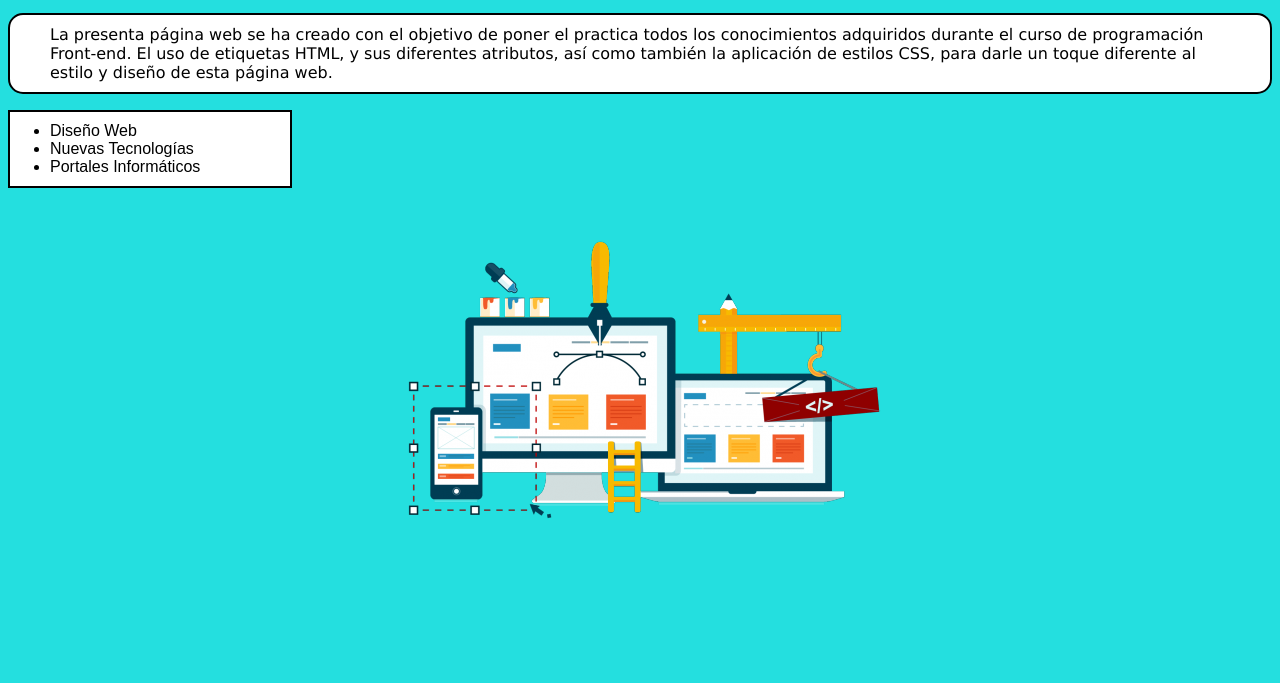
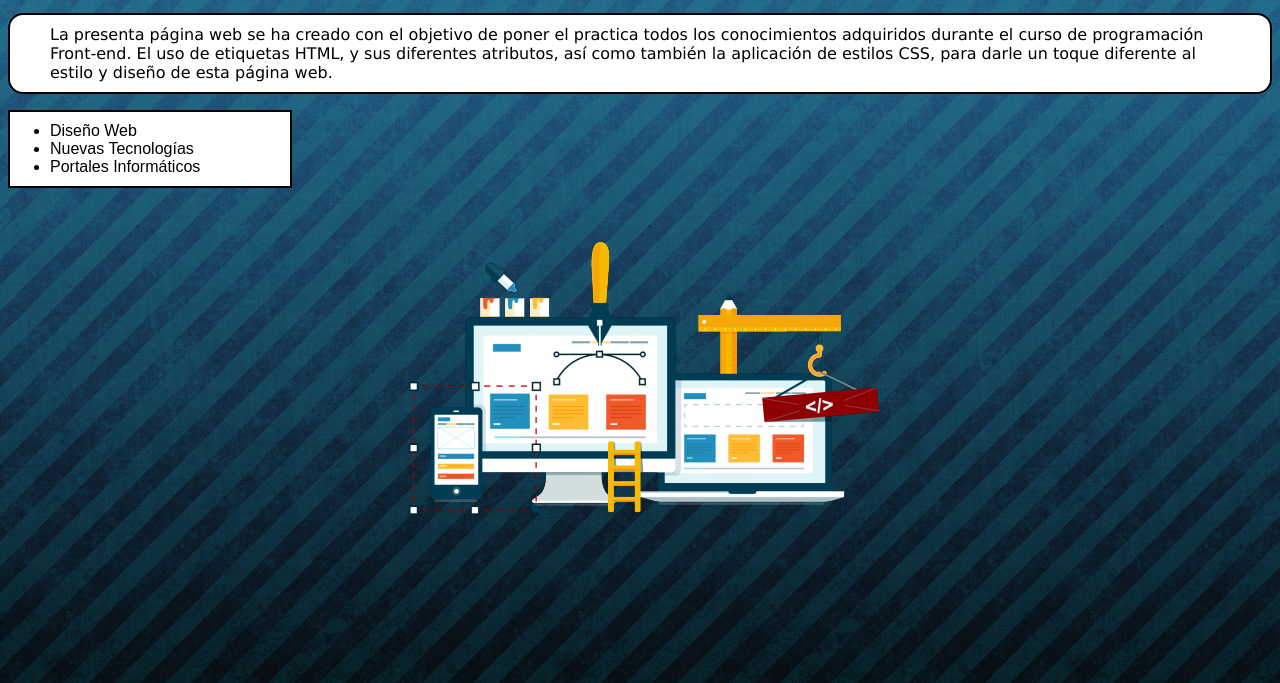
Before and after one commit to rodriguezdev90/rodriguezdev.github.io, a plain HTML site: page proyectos/PT1/mi-pagina.html in a window 1280 px wide. Shown: the part 117-800 px from the top of the page. Drawn offline with Linux system fonts and the light colour scheme; files whose address does not match are found by name.

Commit message:
Update estilos.css

```diff
--- a/proyectos/PT1/estilos.css
+++ b/proyectos/PT1/estilos.css
@@ -1,7 +1,7 @@
 
         body{
             background-color: rgb(36, 223, 223);
-            background-image: url("imgs/bg.jpg");
+            background-image: url("img/bg.jpg");
         }
         h1{
             font-family: Impact, Haettenschweiler, 'Arial Narrow Bold', sans-serif;
```
